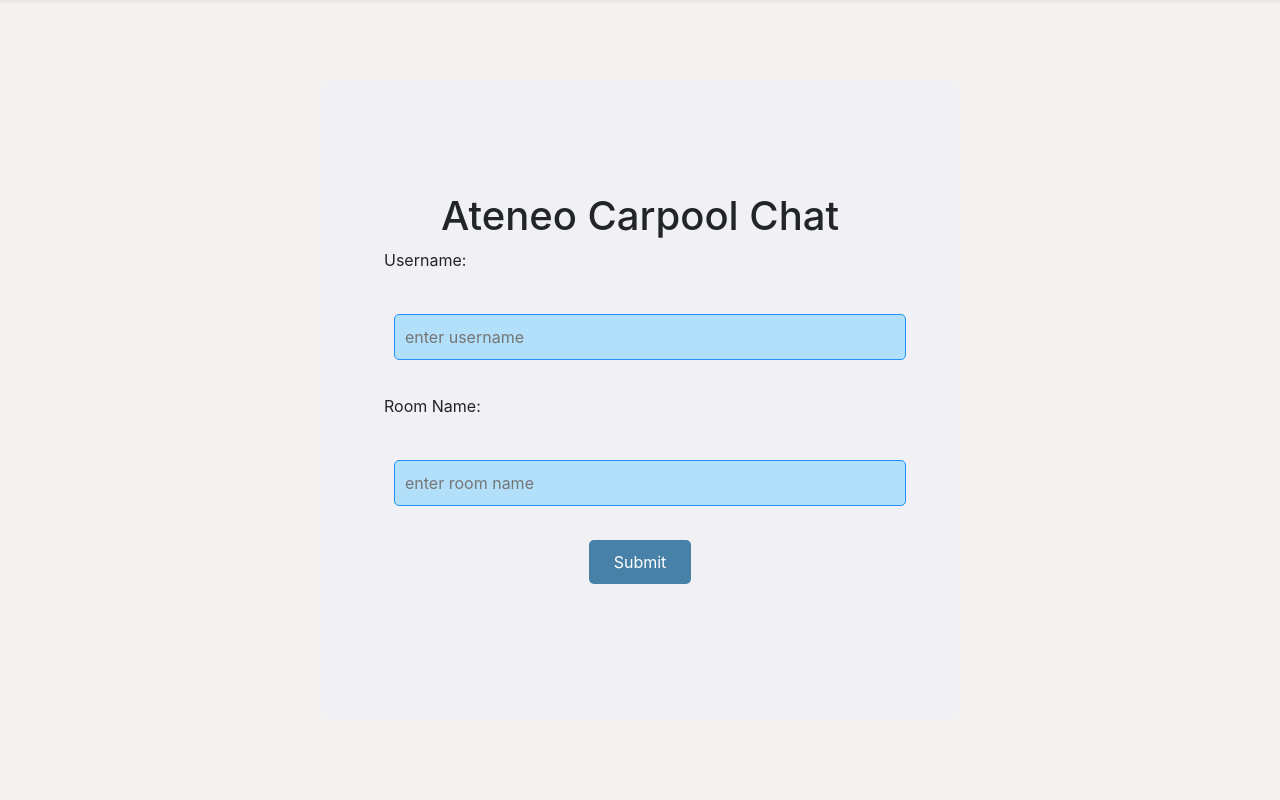
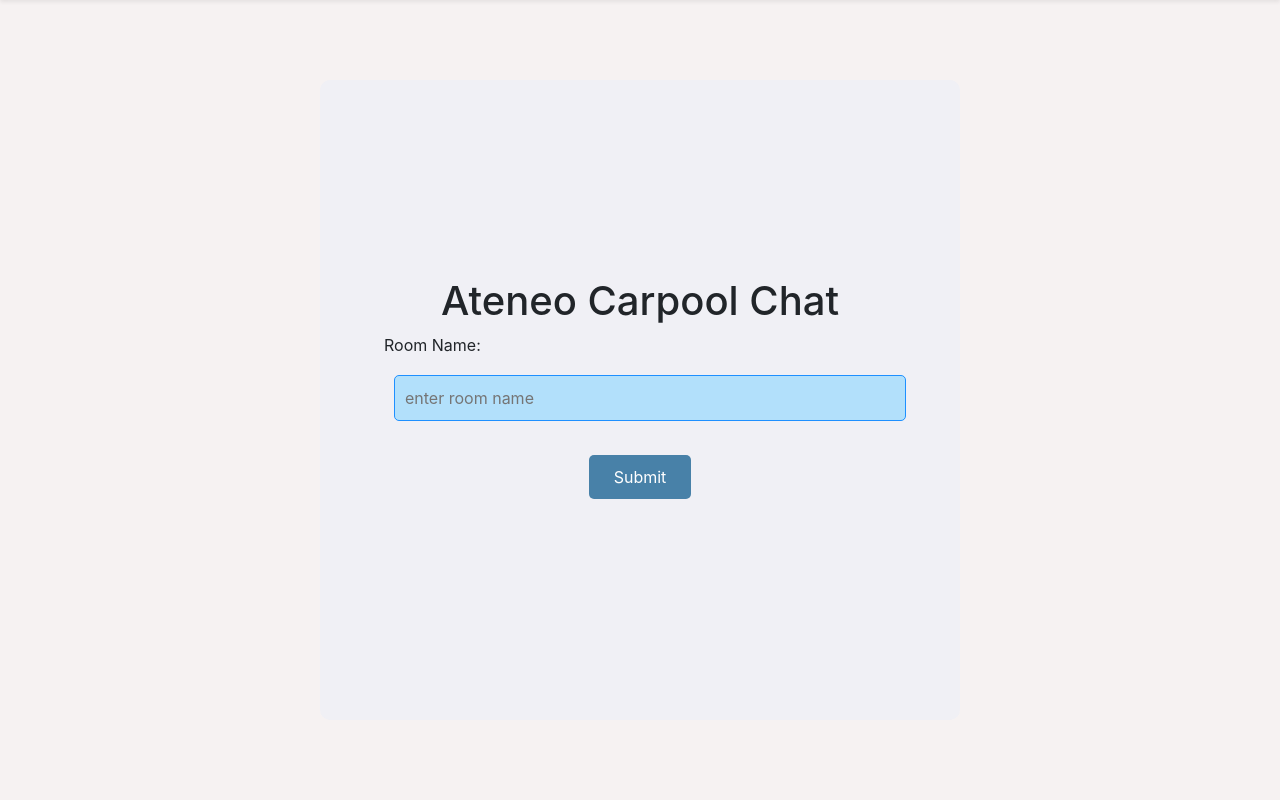
Before and after one commit to alvin-andrada/CSCI-42-Project, a Django app: page /room-create in a window 1280 px wide. Shown: the part 56-856 px from the top of the page. Run offline with Django 5.2, Linux system fonts and the light colour scheme; some libraries are stand-ins or nearby versions.

Commit message:
modified room create - automatically gets username and only requests for room name

```diff
--- a/project_content/templates/project_content/room.html
+++ b/project_content/templates/project_content/room.html
@@ -16,9 +16,7 @@
             <h1>Ateneo Carpool Chat</h1>
             <form action="" method="POST">
                 {% csrf_token %}
-                <label for="">Username:</label><br>
-                <input type="text" placeholder="enter username" name="username" required><br>
-                <label for="">Room Name:</label><br>
+                <label for="">Room Name:</label>
                 <input type="text" placeholder="enter room name" name="room" required><br>
                 <center><button type="submit">Submit</button></center><br>
             </form>
--- a/project_content/templates/project_content/room_create.html
+++ b/project_content/templates/project_content/room_create.html
@@ -18,8 +18,6 @@
             <h1>Ateneo Carpool Chat</h1>
             <form action="" method="POST">
                 {% csrf_token %}
-                <label for="">Username:</label><br>
-                <input type="text" placeholder="enter username" name="username" required><br>
                 <label for="">Room Name:</label><br>
                 <input type="text" placeholder="enter room name" name="room" required><br>
                 <center><button type="submit">Submit</button></center><br>
--- a/project_content/views.py
+++ b/project_content/views.py
@@ -522,7 +522,7 @@
 
 def CreateRoom(request):
     if request.method == 'POST':
-        username = request.POST['username']
+        username = request.user.username
         room = request.POST['room']
 
         try:
--- a/webapp/settings.py
+++ b/webapp/settings.py
@@ -114,7 +114,7 @@
 # Internationalization
 # https://docs.djangoproject.com/en/5.0/topics/i18n/
 
-GOOGLE_API_KEY = "AIzaSyBahRKdBBueieTWNI6nFckDvVMOQvtcHH4" # os.getenv('GMAPS_API_KEY')
+GOOGLE_API_KEY = os.getenv('GMAPS_API_KEY')
 
 CRISPY_ALLOWED_TEMPLATE_PACKS = "bootstrap5"
 CRISPY_TEMPLATE_PACK = 'bootstrap5'
```
Also changed, not shown: db.sqlite3.
